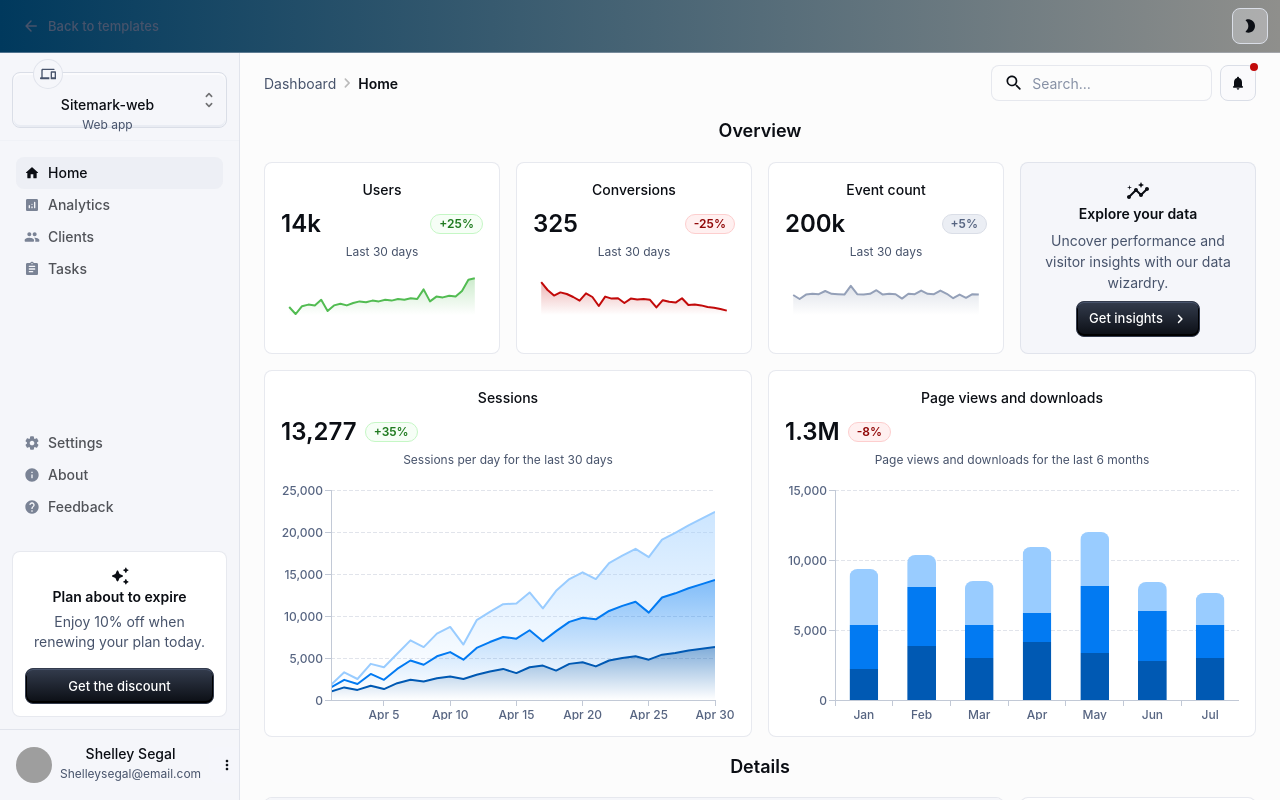
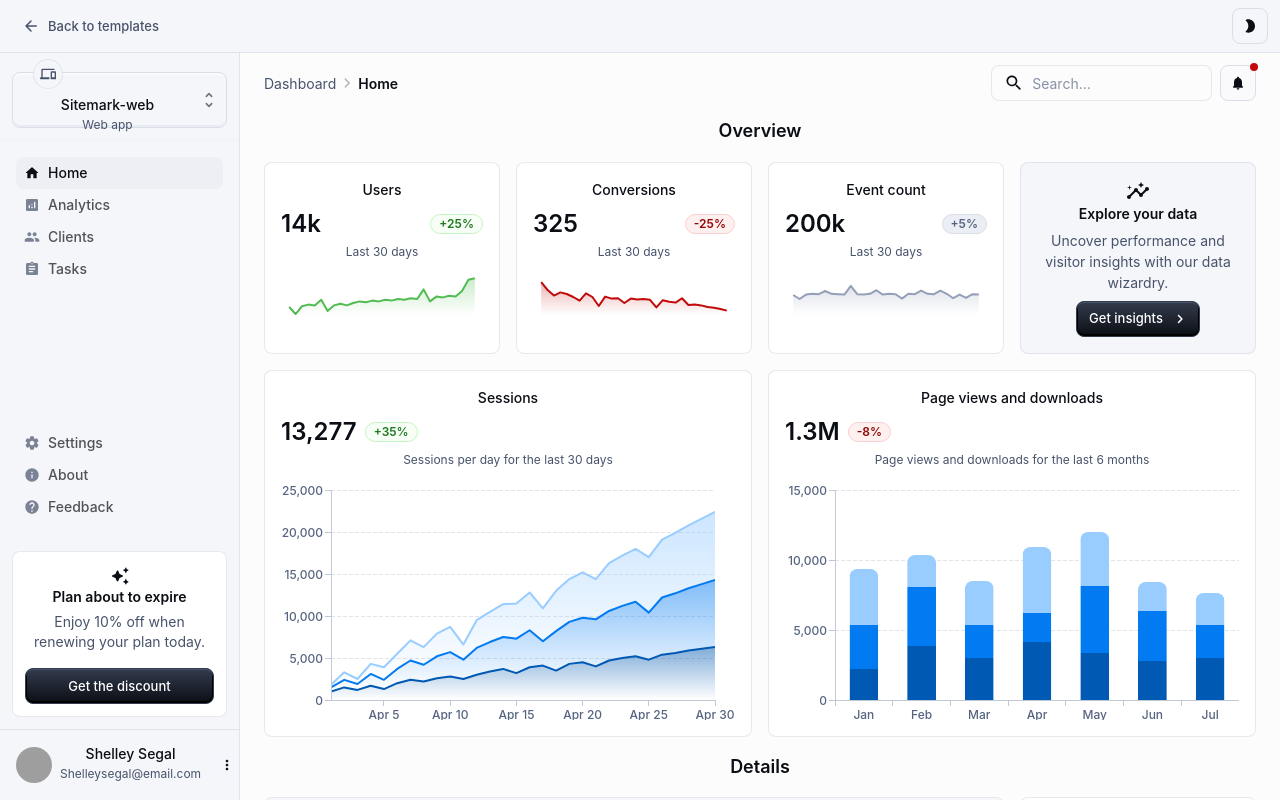
Before and after one commit to esteban-hernandez-co/mern, a React (Create React App) app in the folder client/: page / in a window 1280 px wide. Built offline with nearby package versions, Linux system fonts and the light colour scheme; grey boxes are pictures that could not be loaded.

Commit message:
remove background color from frame

```diff
--- a/client/src/TemplateFrame.js
+++ b/client/src/TemplateFrame.js
@@ -43,7 +43,7 @@ function TemplateFrame({
   return (
     <ThemeProvider theme={dashboardTheme}>
       <Box sx={{ height: '100dvh', display: 'flex', flexDirection: 'column' }}>
-        <StyledAppBar style={{ "background-image": "linear-gradient(to right, #00395d, #8f8f8c)" }}>
+        <StyledAppBar>
           <Toolbar
             variant="dense"
             disableGutters
@@ -52,7 +52,6 @@ function TemplateFrame({
               justifyContent: 'space-between',
               width: '100%',
               p: '8px 12px',
-
             }}
           >
             <Button
@@ -68,7 +67,6 @@ function TemplateFrame({
             </Button>
 
             <Box sx={{ display: 'flex', gap: 1 }}>
-
               <ToggleColorMode
                 data-screenshot="toggle-mode"
                 mode={mode}
```
